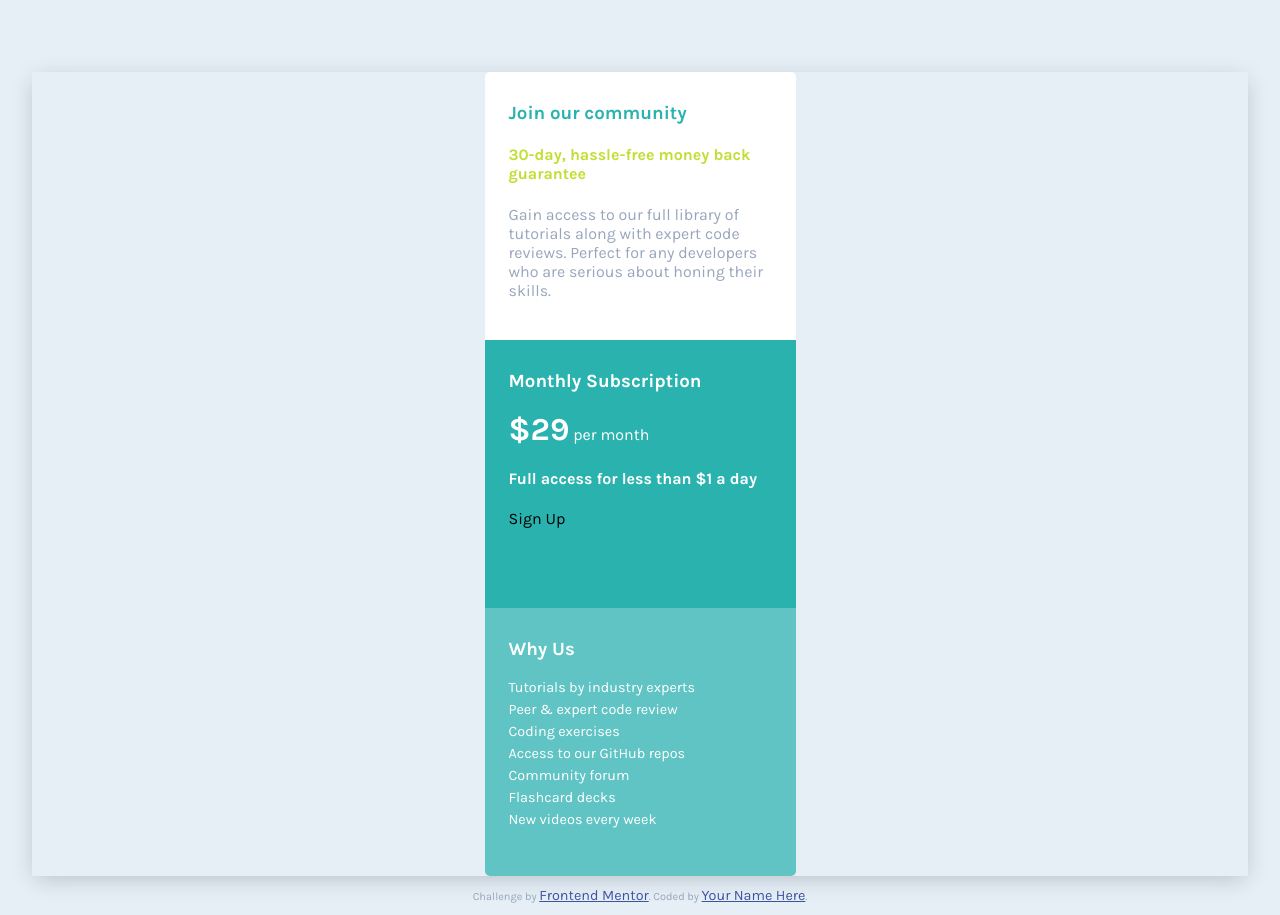
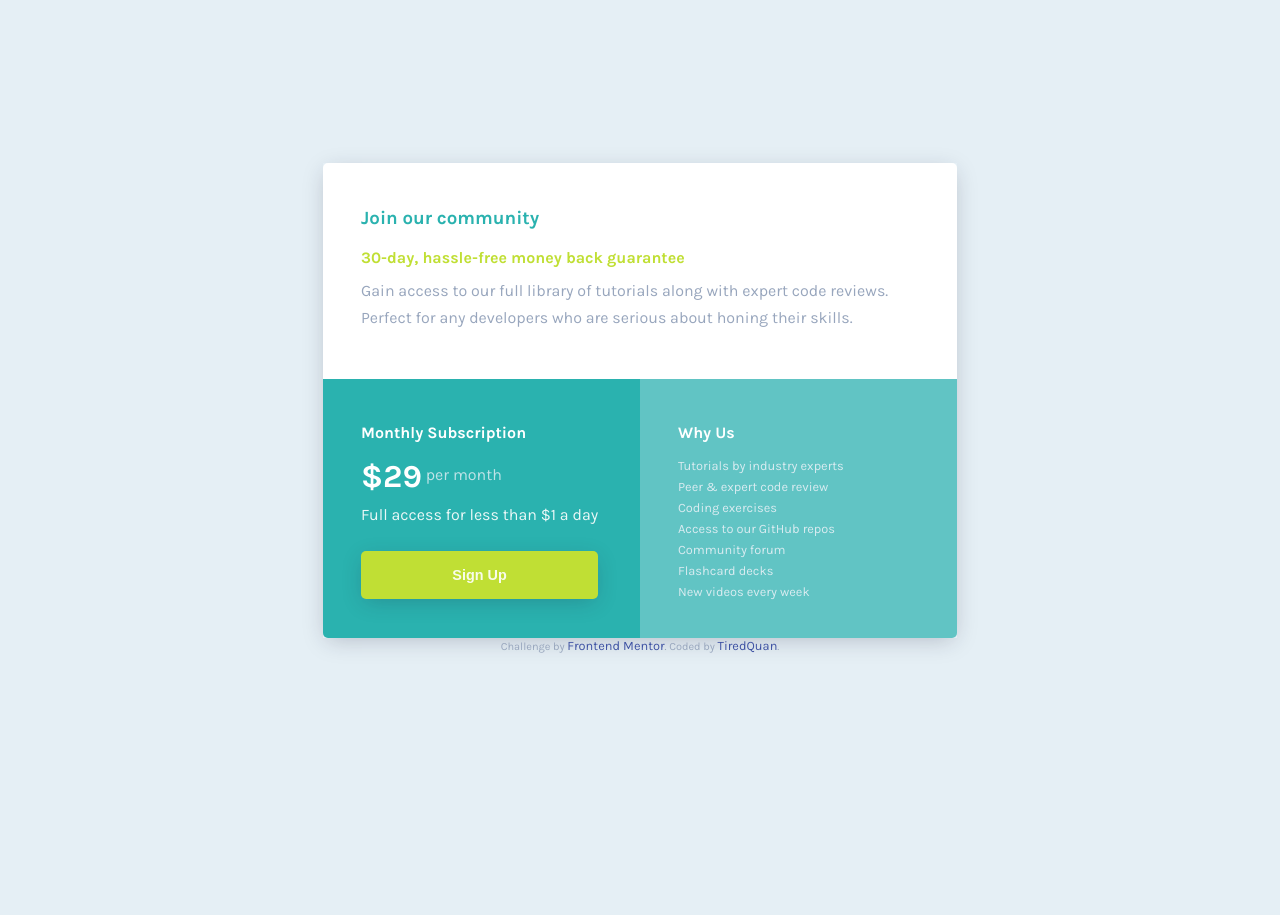
Before and after one commit to TiredQuan/single-price-grid-component-master, a plain HTML site: page index.html in a window 1280 px wide. After the commit the page ends 800 px from the top, so only its background shows below. Drawn offline with Linux system fonts and the light colour scheme.

Commit message:
Finished it

```diff
--- a/dist/css/main.css
+++ b/dist/css/main.css
@@ -12,16 +12,43 @@ body {
 
 p {
   color: #98a6bd;
+  margin: auto auto 0 auto;
+}
+
+.card__header--statement {
+  font-size: 0.9rem;
+  line-height: 1.8;
+}
+
+@media screen and (min-width: 992px) {
+  .card__header--statement {
+    font-size: 1rem;
+    line-height: 1.7;
+  }
 }
 
 h3 {
   margin-top: 0;
 }
 
+@media screen and (min-width: 992px) {
+  .not-header {
+    font-size: 1rem;
+  }
+}
+
 span {
   font-size: 2rem;
   font-weight: 700;
   color: #e5eff5;
+}
+
+section p {
+  color: rgba(229, 239, 245, 0.8);
+}
+
+section p span {
+  vertical-align: middle;
 }
 
 section * {
@@ -32,24 +59,46 @@ aside * {
   color: white;
 }
 
+#full-access {
+  color: rgba(255, 255, 255, 0.9);
+  font-weight: 400;
+}
+
 a {
-  font-size: 0.9rem;
+  color: rgba(229, 239, 245, 0.9);
+  font-size: 0.8rem;
+  font-weight: 400;
+  text-decoration: none;
+}
+
+@media screen and (min-width: 992px) {
+  h4 {
+    margin: 10px 0;
+  }
 }
 
 .container {
-  display: -webkit-box;
-  display: -ms-flexbox;
-  display: flex;
-  -webkit-box-orient: vertical;
-  -webkit-box-direction: normal;
-      -ms-flex-direction: column;
-          flex-direction: column;
-  -webkit-box-align: center;
-      -ms-flex-align: center;
-          align-items: center;
-  margin: 72px 32px 0 32px;
+  width: -webkit-fit-content;
+  width: -moz-fit-content;
+  width: fit-content;
+  height: -webkit-fit-content;
+  height: -moz-fit-content;
+  height: fit-content;
+  margin: 72px auto 0 auto;
   -webkit-box-shadow: 0px 5px 22px -4px rgba(30, 30, 60, 0.25);
           box-shadow: 0px 5px 22px -4px rgba(30, 30, 60, 0.25);
+}
+
+@media screen and (min-width: 992px) {
+  .container {
+    margin: 163px auto 0 auto;
+    display: -ms-grid;
+    display: grid;
+    -ms-grid-columns: 1fr 1fr;
+        grid-template-columns: 1fr 1fr;
+        grid-template-areas: "header header"
+ "main aside";
+  }
 }
 
 .card {
@@ -58,9 +107,23 @@ a {
   padding: 30px 24px 0 24px;
 }
 
+@media screen and (min-width: 992px) {
+  .card {
+    padding: 44px 38px 0 38px;
+  }
+}
+
 .card__header {
   background: white;
   border-radius: 5px 5px 0 0;
+}
+
+@media screen and (min-width: 992px) {
+  .card__header {
+    grid-area: header;
+    height: 216px;
+    width: 634px;
+  }
 }
 
 .card__header--join {
@@ -73,15 +136,61 @@ a {
 
 .card__main {
   background-color: #2ab2af;
+  height: 228px;
+}
+
+@media screen and (min-width: 992px) {
+  .card__main {
+    grid-area: main;
+    width: 317px;
+    height: 259px;
+    border-radius: 0 0 0 5px;
+  }
 }
 
 .card__aside {
+  height: 228px;
   background-color: rgba(42, 178, 175, 0.7);
   border-radius: 0 0 5px 5px;
+}
+
+@media screen and (min-width: 992px) {
+  .card__aside {
+    grid-area: aside;
+    width: 317px;
+    height: 259px;
+    border-radius: 0 0 5px 0;
+  }
 }
 
 .card__aside a {
   display: block;
   margin-bottom: 5px;
 }
+
+@media screen and (min-width: 992px) {
+  .card__aside a {
+    margin-bottom: 6px;
+  }
+}
+
+#sign-up {
+  width: 263px;
+  height: 48px;
+  background-color: #c0df34;
+  color: rgba(255, 255, 255, 0.9);
+  font-size: 0.9rem;
+  border: none;
+  border-radius: 5px;
+  font-weight: 700;
+  -webkit-box-shadow: 0px 5px 22px -4px rgba(30, 30, 60, 0.25);
+          box-shadow: 0px 5px 22px -4px rgba(30, 30, 60, 0.25);
+}
+
+@media screen and (min-width: 992px) {
+  #sign-up {
+    width: 237px;
+    margin-top: 17px;
+  }
+}
 /*# sourceMappingURL=main.css.map */
--- a/dist/scss/base/_typography.scss
+++ b/dist/scss/base/_typography.scss
@@ -1,9 +1,28 @@
 // font-family: 'Karla', sans-serif;
 p {
     color:$grayish-blue;
+    margin: auto auto 0 auto;
+}
+.card__header--statement {
+    font-size: $font-size* 0.9;
+    line-height: 1.8;
+    @media screen and (min-width: 992px){
+        font-size: $font-size;
+        line-height: 1.7;
+
+    }
+
+
 }
 h3 {
     margin-top: 0;
+
+}
+.not-header {
+    @media screen and (min-width: 992px){
+        font-size: $font-size;
+
+    }
 }
 span {
     font-size: $font-size*2;
@@ -11,6 +30,12 @@ span {
     color: $light-gray;
 }
 section {
+    p {
+        color: rgba($light-gray, $alpha: 0.8);
+        span{
+            vertical-align:middle;
+        }
+    }
     * {
         color: white;
     }
@@ -20,6 +45,18 @@ aside {
         color: white;
     }
 }
+#full-access{
+    color: rgba(white, $alpha: 0.9);
+    font-weight: map-get($font-weights, regular );
+}
 a{
-    font-size: $font-size * 0.9;
+    color: rgba($light-gray, $alpha: 0.9);
+    font-size: $font-size * 0.8;
+    font-weight: map-get($font-weights, regular );
+    text-decoration: none;
+
 }
+h4{
+    @media screen and (min-width: 992px){
+    margin: 10px 0;}
+}
--- a/dist/scss/main.scss
+++ b/dist/scss/main.scss
@@ -7,20 +7,40 @@
 @import 'base/typography';
 
 .container {
-    display: flex;
-    flex-direction: column;
-    align-items: center;
-    margin: 72px 32px 0 32px;
+    width: fit-content;
+    height: fit-content;
+    // display: flex;
+    // flex-direction: column;
+    // align-items: center;
+    margin: 72px auto 0 auto;
     box-shadow: 0px 5px 22px -4px rgba(30,30,60,0.25);
+
+    @media screen and (min-width: 992px){
+        margin: 163px auto 0 auto;
+        display: grid;
+        grid-template-columns: 1fr 1fr;
+        grid-template-areas:
+        "header header"
+        "main aside";
+    }
 }
 .card {
     // 311 268
     width: 311px;
     height: 268px;
     padding: 30px 24px 0 24px;
+    @media screen and (min-width: 992px){
+        padding: 44px 38px 0 38px;
+
+    }
     &__header {
         background: white;
         border-radius: 5px 5px 0 0;
+        @media screen and (min-width: 992px){
+            grid-area: header;
+            height: 216px;
+            width: 634px;
+        }
 
         &--join {
             color: $cyan;
@@ -33,14 +53,47 @@
 
         &__main{
             background-color: rgba($cyan, $alpha: 1);
-
+            height: 228px;
+            @media screen and (min-width: 992px){
+                grid-area: main;
+                width: 317px;
+                height: 259px;
+                border-radius: 0 0 0 5px;
+            }
         }
         &__aside {
+            height: 228px;
             background-color: rgba($cyan, $alpha: 0.7);
             border-radius: 0 0 5px 5px;
+            @media screen and (min-width: 992px){
+                grid-area: aside;
+                width: 317px;
+                height: 259px;
+                border-radius: 0 0 5px 0;
+            }
             a{
                 display: block;
                 margin-bottom: 5px;
+                @media screen and (min-width: 992px){
+                    margin-bottom: 6px;
+
                 }
             }
          }
+}
+#sign-up {
+    width: 263px;
+    height: 48px;
+    background-color: $bright-yellow;
+    color: rgba(white, $alpha: 0.9);
+    font-size: $font-size * 0.9;
+    border: none;
+    border-radius: 5px;
+    font-weight: map-get($font-weights, bold );
+    box-shadow: 0px 5px 22px -4px rgba(30,30,60,0.25);
+    @media screen and (min-width: 992px){
+        width: 237px;
+        margin-top: 17px;
+
+    }
+}
--- a/index.html
+++ b/index.html
@@ -4,7 +4,7 @@
   <meta charset="UTF-8">
   <meta name="viewport" content="width=device-width, initial-scale=1.0"> <!-- displays site properly based on user's device -->
 
-  <link rel="icon" type="image/png" sizes="32x32" href="./images/favicon-32x32.png">
+  <link rel="icon" type="image/png" sizes="32x32" href="dist/images/favicon-32x32.png">
   <link rel="preconnect" href="https://fonts.googleapis.com">
 <link rel="preconnect" href="https://fonts.gstatic.com" crossorigin>
 <link href="https://fonts.googleapis.com/css2?family=Karla:wght@400;700&display=swap" rel="stylesheet">
@@ -32,31 +32,31 @@
 
   </header>
   <section role="monthlysubscription" class="card card__main">
-      <h3>Monthly Subscription</h3>
+      <h3 class="not-header">Monthly Subscription</h3>
 
-      <p><span>&dollar;29</span> per month</p>
+       <p><span>&dollar;29</span> per month</p>
 
-      <h4>Full access for less than &dollar;1 a day</h4>
+      <h4 id="full-access">Full access for less than &dollar;1 a day</h4>
 
-      Sign Up
+      <button id="sign-up">Sign Up</button>
 
   </section>
   <aside role="whytopickus" class="card card__aside">
-      <h3>Why Us</h3>
+      <h3 class="not-header">Why Us</h3>
 
-      <a>Tutorials by industry experts</a>
-      <a>Peer &amp; expert code review</a>
-      <a>Coding exercises</a>
-      <a>Access to our GitHub repos</a>
-      <a>Community forum</a>
-      <a>Flashcard decks</a>
-     <a>New videos every week</a>
+      <a href="#">Tutorials by industry experts</a>
+      <a href="#">Peer &amp; expert code review</a>
+      <a href="#">Coding exercises</a>
+      <a href="#">Access to our GitHub repos</a>
+      <a href="#">Community forum</a>
+      <a href="#">Flashcard decks</a>
+     <a href="#">New videos every week</a>
   </aside>
 </div>
   <footer>
     <p class="attribution">
       Challenge by <a href="https://www.frontendmentor.io?ref=challenge" target="_blank">Frontend Mentor</a>.
-      Coded by <a href="#">Your Name Here</a>.
+      Coded by <a href="https://www.frontendmentor.io/profile/TiredQuan">TiredQuan</a>.
     </p>
   </footer>
 </body>
```
Also changed, not shown: 1 other file. Lines whose indentation alone changed are shown as unchanged.
